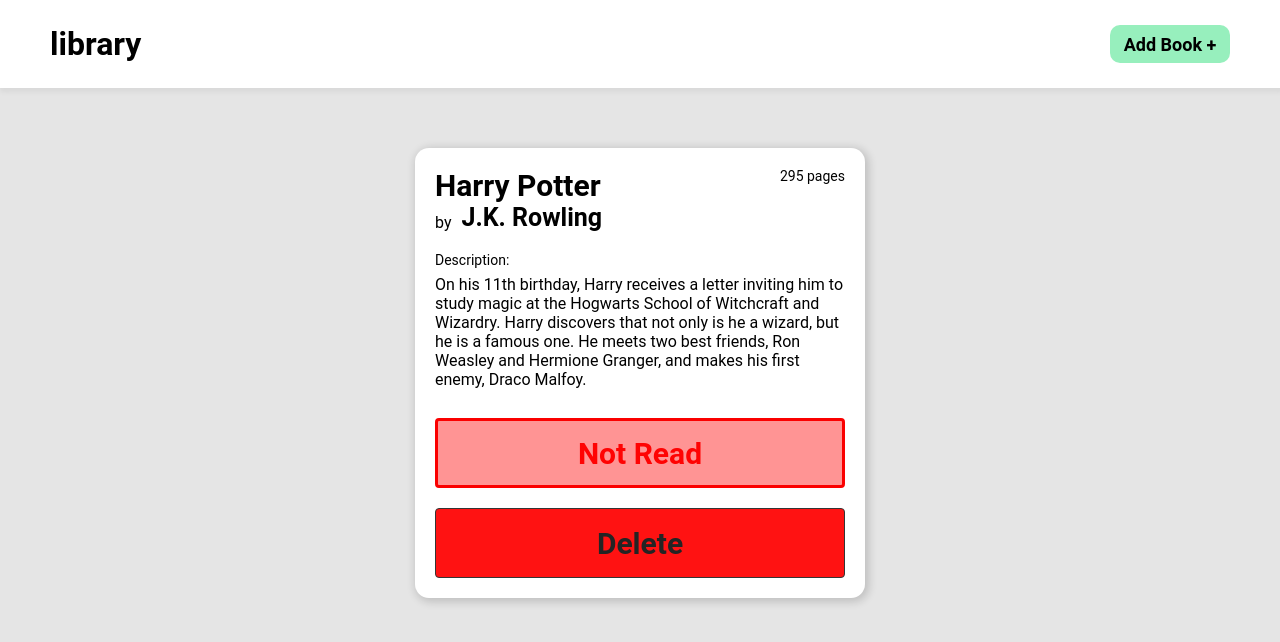
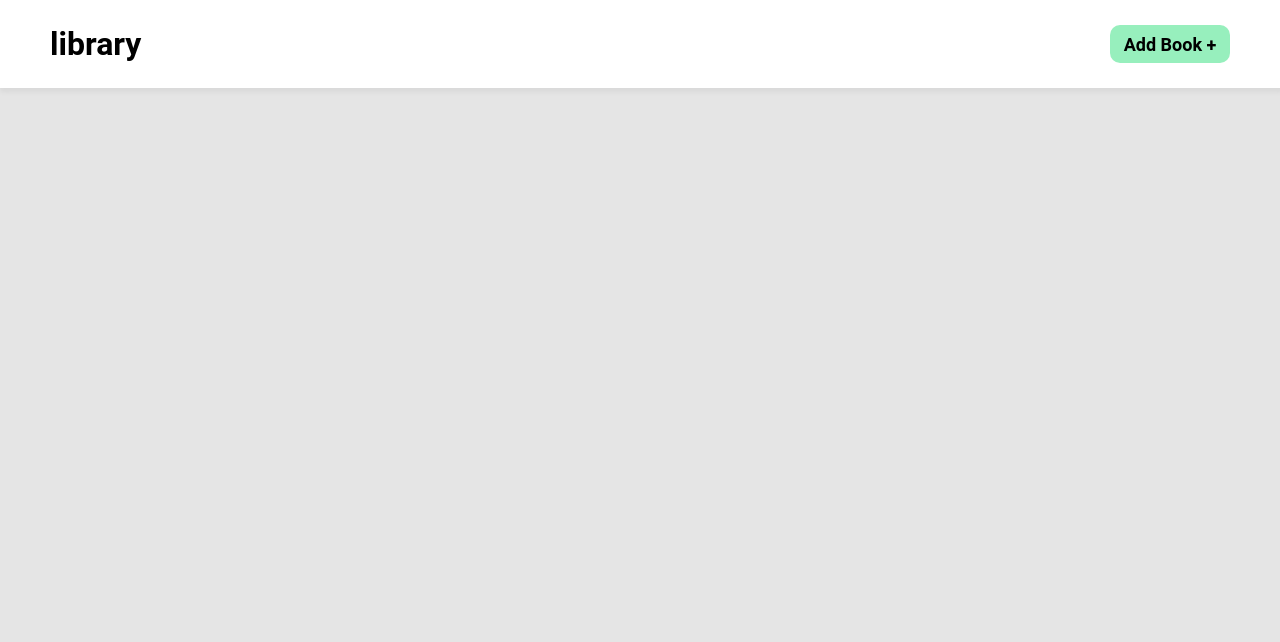
Before and after one commit to JLavigueure/Library, a plain HTML site: page index.html in a window 1280 px wide. Drawn offline with Linux system fonts and the light colour scheme.

Commit message:
removed dummy content

```diff
--- a/index.html
+++ b/index.html
@@ -37,25 +37,6 @@
         </div>
         <div id="overlay"></div>
         <div id="cards" class="cards">
-            <div class="card">
-                <div class="card-header">
-                    <div class="header-left">
-                        <h1>Harry Potter</h1>
-                        <div class="by">
-                            <p>by</p>
-                            <h2>J.K. Rowling</h2>
-                        </div>
-                    </div>
-                    <div class="header-right">
-                        <p>295 pages</p>
-                    </div>
-                </div>
-                <div class="card-description">
-                    <p>Description:</p>
-                    <div>On his 11th birthday, Harry receives a letter inviting him to study magic at the Hogwarts School of Witchcraft and Wizardry. Harry discovers that not only is he a wizard, but he is a famous one. He meets two best friends, Ron Weasley and Hermione Granger, and makes his first enemy, Draco Malfoy.</div>
-                </div>
-                <button id="cardRead" class="bookRead bookNotRead">Not Read</button>
-                <button id="deleteCard" class="deleteCard">Delete</button>
             </div>
         </div>
     </div>
```
